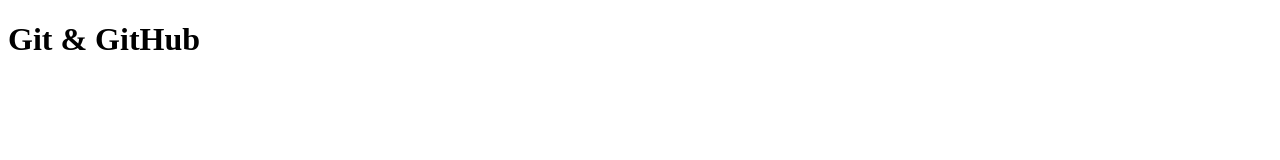
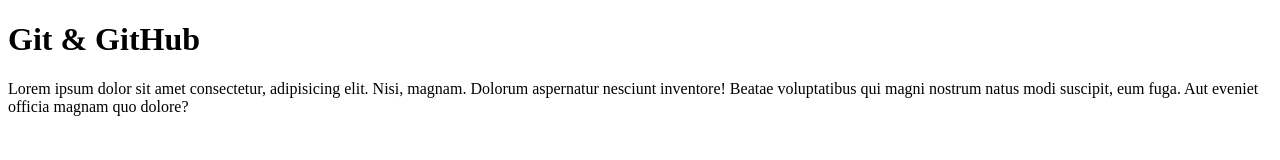
Before and after one commit to marianapera/git-bash, a plain HTML site: page index.html in a window 1280 px wide. Drawn offline with Linux system fonts and the light colour scheme.

Commit message:
adicionando paragrafo

```diff
--- a/index.html
+++ b/index.html
@@ -8,5 +8,6 @@
 </head>
 <body>
     <h1>Git & GitHub</h1>
+    <p>Lorem ipsum dolor sit amet consectetur, adipisicing elit. Nisi, magnam. Dolorum aspernatur nesciunt inventore! Beatae voluptatibus qui magni nostrum natus modi suscipit, eum fuga. Aut eveniet officia magnam quo dolore?</p>
 </body>
 </html>
```
